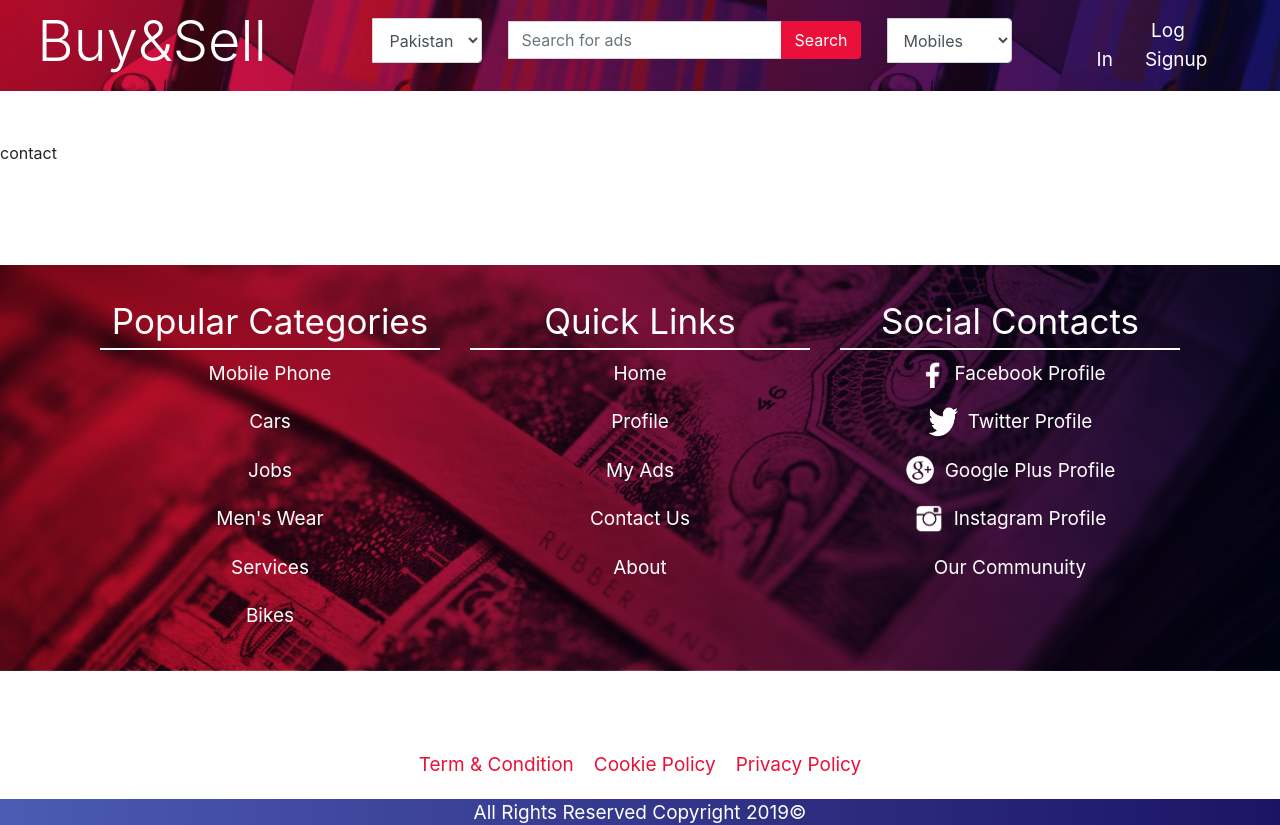
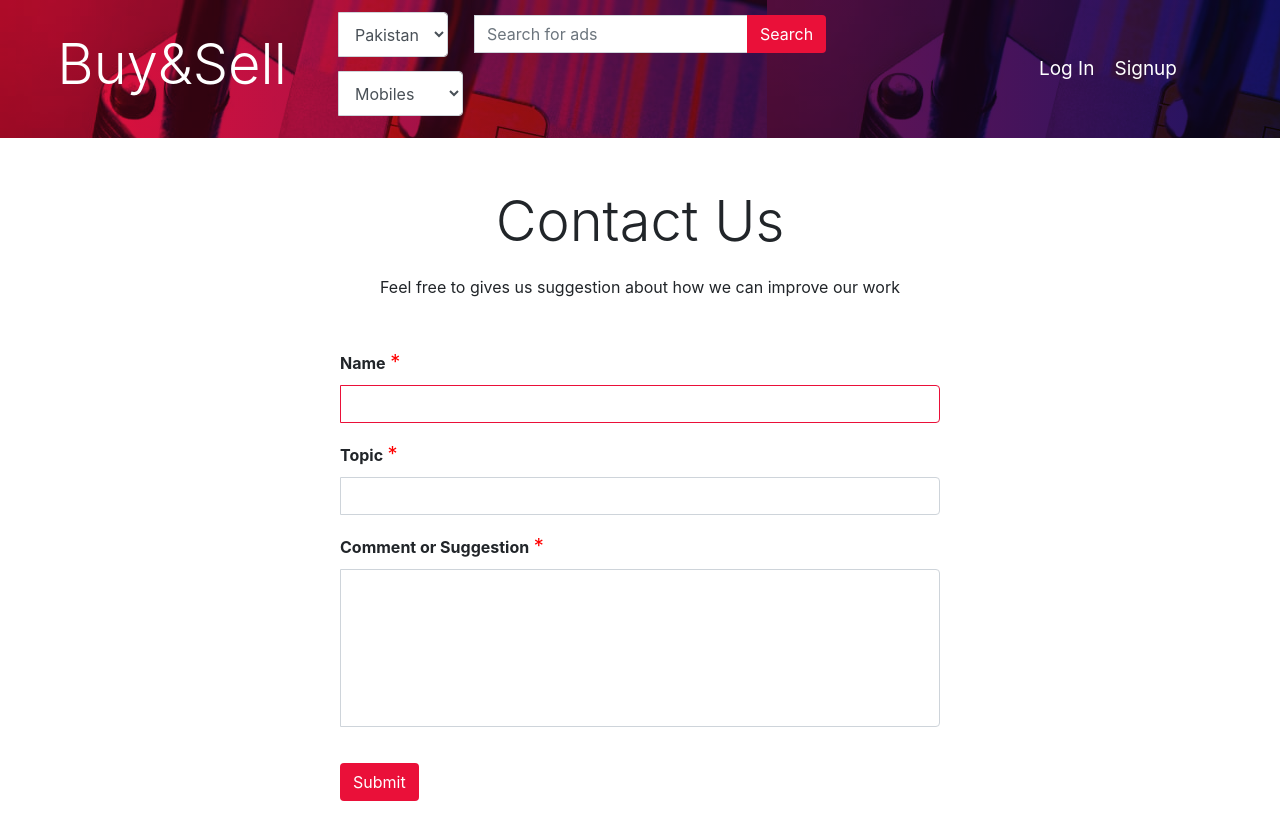
Before and after one commit to Shamaz1999/Final-Year-Project, a React (Create React App) app: page /contact in a window 1280 px wide. Shown: the top 825 px of the page. Built offline with nearby package versions, Linux system fonts and the light colour scheme.

Commit message:
New Component Added and Styled some previous components

```diff
--- a/src/App.css
+++ b/src/App.css
@@ -9,6 +9,10 @@ ul, li {
 a{
   color: white;
   text-decoration: none!important;
+}
+.required{
+  color: red;
+  font-size: 20px;
 }
 .nav-search{
   margin-left: 10px!important;
@@ -23,7 +27,8 @@ a{
 .form-control:focus{
   -webkit-box-shadow: none!important;
   box-shadow: none!important;
-  border-color: #EA1039!important
+  border-color: #EA1039!important;
+  outline: none!important;
 }
 .foot-nav{
   clear: both;
@@ -132,14 +137,17 @@ li.col-heading{
 
 }
 .main-logo{
-  padding-right: 40px;
+  /* padding-right: 40px; */
   color: white;
 }
 .nav-link{
   color: white!important;
   display: inline!important;
   font-size: 19px;
+  padding: 0px!important;
+  margin:0 10px;
 }
+
 .login-list{
   list-style-type: none;
 }
@@ -152,20 +160,7 @@ li.col-heading{
   padding: 4px;
   margin: 0 0 8px 86px;
 }
-.nav-links{
-  list-style-type: none;
-  float: right;
-  margin: 13px 98px;
-}
-.nav-links li{
-  margin: 5px;
-  display: inline-block;
-}
-.nav-links li a{
-  text-decoration: none;
-  color: white;
-  font-size: 20px;
-}
+
 .clear{
   clear: both;
 }
@@ -318,13 +313,6 @@ margin: 0 auto;
   margin: 0 auto;
   width: 600px;
 }
-/* .align-left ul{
-  margin: 0 !important;
-  float: right !important;
-}
-.align-left ul li{
-  float: right !important;
-} */
 .main-signup{
   margin: 0 auto;
   width: 600px;
@@ -332,7 +320,6 @@ margin: 0 auto;
 .no-pad{
   padding: 0!important;
 }
-
 .form-container{
   color: white;
   padding: 50px;
@@ -393,7 +380,15 @@ margin: 0 auto;
 .login-btn:active{
   box-shadow:  0px 0px 10px -.5px black;
   top: 3px;
-  outline: none;
+  /* outline: none!important; */
+  /* -webkit-appearance: unset!important; */
+  /* box-shadow: none!important; */
+
+}
+.login-btn:focus{
+  /* outline: none!important; */
+  -webkit-appearance: unset!important;
+  box-shadow: none!important;
 }
 .float-right p{
  margin-top: 25px;
@@ -564,8 +559,16 @@ marquee{
   padding: 5px;
   width: 100%;
 }
-region-selec-a
 .detail-input:focus{
   outline: none!important;
   border-bottom: 1px solid #EA1039;
 }
+#contact-comment{
+  resize: none;
+}
+
+/* Current Ad Component Styling */
+.ad-img-container{
+  border: 1px solid gainsboro;
+  padding: 20px 60px;
+}
--- a/src/App.js
+++ b/src/App.js
@@ -11,6 +11,7 @@ import About from './Components/about'
 import Contact from './Components/contact'
 import Details from './Components/details'
 import MyAds from './Components/myAds'
+import Ad from './Components/currentAd'
 
 class App extends Component {
 
@@ -23,6 +24,7 @@ class App extends Component {
           <Nav />
           <Switch>
 
+            <Route path='/ad' component={Ad} />
             <Route path='/myads' component={MyAds} />
             <Route path='/details' component={Details} />
             <Route path='/contact' component={Contact} />
--- a/src/Components/contact.js
+++ b/src/Components/contact.js
@@ -1,12 +1,72 @@
 import React, { Component } from 'react';
+// import {Link} from 'react-router-dom'
 
 class Contact extends Component {
+    state={
+        name:"",
+        topic:"",
+        comments:""
+    }
+    componentDidMount(){
+        const input = this.refs.name;
+        input.focus();
+    }
+    verify = ()=>{
+
+        if(this.state.name==""){
+            alert('Your Name is required!')
+            const input = this.refs.name
+            input.focus()
+            return false
+        }
+        if(this.state.topic==""){
+            alert('Topic Name is required!')
+            const input = this.refs.topic
+            input.focus()
+            return false
+        }
+        if(this.state.comments==""){
+            alert('Description is required!')
+            const input = this.refs.comment
+            input.focus()
+            return false
+        }
+            alert("Thanks for your feedback! Now you can navigate to Homepage")
+
+
+    }
 
     render(){
+        console.log(this.state)
         return(
             <div className="app">
-             contact
-
+            <div className="main-login">
+                <form className="login-form" method="POST" style={{marginBottom:"190px"}} id="login-form">
+                        <div className="display-4" style={{marginBottom:"20px"}}>
+                            Contact Us
+                        </div>
+                        <p className="text-center mb-5">Feel free to gives us suggestion about how we can improve our work</p>
+                        <div>
+                            <div className="form-group mar">
+                                <label htmlFor="exampleInputEmail1"><b>Name</b> <span className="required">*</span></label>
+                                <input type="email" name="login-email" onChange={e => this.setState({name:e.target.value})} ref="name" className="form-control"  />
+                            </div>
+                            <div className="form-group">
+                                <label htmlFor="exampleInputPassword1"><b>Topic</b> <span className="required">*</span></label>
+                                <input type="text" name="login-pass" onChange={e => this.setState({topic:e.target.value})} ref="topic" className="form-control"/>
+                            </div>
+                            <div className="form-group">
+                                <label htmlFor="exampleInputPassword1"><b>Comment or Suggestion</b> <span className="required">*</span></label>
+                                <textarea name="comments" id="contact-comment" ref="comment" onChange={e => this.setState({comments:e.target.value})} className="form-control" cols="30" rows="6"></textarea>
+                            </div>
+                            <div>
+                                <div className="float-left">
+                                    <input type="button" className="btn login-btn" onClick={this.verify} value="Submit"/>
+                                </div>
+                            </div>
+                        </div>
+                    </form>
+            </div>
             </div>
             );
     }
--- /dev/null
+++ b/src/Components/currentAd.js
@@ -0,0 +1,29 @@
+import React, { Component } from 'react';
+import {Link} from 'react-router-dom'
+import adImg from './../images/b3.jpg'
+
+class Ad extends Component {
+    state={
+        name:"",
+        topic:"",
+        comments:""
+    }
+
+    render(){
+        console.log(this.state)
+        return(
+            <div className="app">
+                <div className="container">
+                <div className="ad-img-container">
+
+                    <img src={adImg} alt="Ad Image" height="500" width="600"/>
+
+                </div>
+
+                </div>
+            </div>
+            );
+    }
+}
+
+export default Ad
--- a/src/Components/login.js
+++ b/src/Components/login.js
@@ -3,25 +3,50 @@ import {Link} from "react-router-dom"
 
 
 class Login extends Component {
+
+    state={
+        email:"",
+        password:""
+    }
+    componentDidMount(){
+        const input = this.refs.email;
+        input.focus();
+    }
+    verify=()=>{
+        if(this.state.email == ""){
+            alert('Email is required');
+            var input = this.refs.email;
+            input.focus();
+            return false
+        }
+        if(this.state.password==""){
+            alert("Password is required");
+            var input = this.refs.password;
+            input.focus();
+            return false
+        }
+    }
+
     render() {
+        console.log(this.state)
         return (
             <div className="main-login">
-                <form className="login-form" method="POST" style={{marginBottom:"190px"}} id="login-form" action="index.html">
+                <form className="login-form" method="POST" style={{marginBottom:"190px"}} id="login-form" action="">
                         <div className="display-4">
                             Login to Your Account!
                         </div>
                         <div>
                             <div className="form-group mar">
-                                <label htmlFor="exampleInputEmail1"><b>Email Address</b></label>
-                                <input type="email" name="login-email" className="form-control" aria-describedby="emailHelp" placeholder="Enter email"/>
+                                <label htmlFor="exampleInputEmail1"><b>Email Address</b> <span className="required">*</span></label>
+                                <input type="email" name="login-email" onChange={e => this.setState({email:e.target.value})} ref="email" className="form-control"  placeholder="Enter email"/>
                             </div>
                             <div className="form-group">
-                                <label htmlFor="exampleInputPassword1"><b>Password</b></label>
-                                <input type="password" name="login-pass" className="form-control" placeholder="Enter Password"/>
+                                <label htmlFor="exampleInputPassword1"><b>Password</b> <span className="required">*</span></label>
+                                <input type="password" name="login-pass" onChange={e => this.setState({password:e.target.value})} ref="password" className="form-control" placeholder="Enter Password"/>
                             </div>
                             <div>
                                 <div className="float-left">
-                                    <button type="submit" className="btn login-btn">Submit</button>
+                                    <button onClick={this.verify} className="btn login-btn">Submit</button>
                                 </div>
                                 <div className="float-right">
                                    <p id="swap">
--- a/src/Components/navbar.js
+++ b/src/Components/navbar.js
@@ -12,11 +12,11 @@ class Nav extends Component {
 
             <div>
                 <nav className="navbar navbar-expand-lg navbar-light ">
-                    <div className="col-md-3 col-sm-12 text-center">
+                    <div className="col-md-3 col-sm-12 text-center no-pad">
                         <Link to="/home"><h1 className="display-4 main-logo">Buy&Sell</h1></Link>
                     </div>
-                    <div className="col-md-7 col-sm-12 text-center no-pad mt-1">
-                        <form className="form-inline  d-inline-flex">
+                    <div className="col-md-6 col-sm-12 text-center no-pad mt-1">
+                        <form className="form-inline text-center d-inline-flex">
 
                             <div className="form-group nav-search">
                                 <select className="form-control region-selec-a" id="exampleFormControlSelect1">
@@ -288,20 +288,11 @@ class Nav extends Component {
                     </div>
 
 
-                    <div className="col-md-2 col-sm-12 text-center " >
-                        <div className="m-t-c" id="navbarSupportedContent">
-                            <ul className="login-list">
-
-                                <li style={{ padding: "10px 10px" }} className="nav-item">
-                                    <Link className="nav-link" to="/login">Log In</Link>
-                                </li>
-
-                                <li className="nav-item">
-                                    <Link to="/signup" className="nav-link">Signup</Link>
-                                </li>
-                            </ul>
-
-                        </div>
+                    <div className="col-md-3 col-sm-12 text-center " >
+                        {/* <div className="m-t-c"> */}
+                            <Link className="nav-link" to="/login">Log In</Link>
+                            <Link to="/signup" className="nav-link">Signup</Link>
+                        {/* </div> */}
                     </div>
                 </nav>
             </div>
--- a/src/Components/signup.js
+++ b/src/Components/signup.js
@@ -2,6 +2,7 @@ import React, { Component } from 'react'
 import { Link } from 'react-router-dom'
 import 'react-phone-number-input/style.css'
 import PhoneInput from 'react-phone-number-input'
+import { createVerify } from 'crypto';
 
 
 class Signup extends Component {
@@ -15,12 +16,84 @@ class Signup extends Component {
         country:"",
         address:"",
     }
+    componentDidMount(){
+        const input = this.refs.userName;
+        input.focus();
+    }
+
+    verify=()=>{
+        if(this.state.name==""){
+            alert('Name is required!')
+            var input = this.refs.userName;
+            input.focus()
+            return false
+        }else
+        if(this.state.email==""){
+            alert('Email is required!')
+            var input = this.refs.userEmail;
+            input.focus()
+            return false
+        }else
+        if(this.state.password==""){
+            alert('Password is required!')
+            var input = this.refs.userPassword;
+            input.focus()
+            return false
+        }else
+        if(this.state.phone==""){
+            alert('Phone Number is required!')
+            var input = document.getElementById("phone-num")
+            input.focus()
+            return false
+        }else
+        if(this.state.gender==""){
+            alert('Gender is required!')
+            return false
+        }else
+        if(this.state.DOB==""){
+            alert('Date of Birth is required!')
+            var input = this.refs.userDOB;
+            input.focus();
+            return false
+        }else
+        if(this.state.country==""){
+            alert('Country is required!')
+            var input = this.refs.userCountry;
+            input.focus()
+            return false
+        }else
+        if(this.state.address==""){
+            alert('Address is required!')
+            var input = this.refs.userAddress;
+            input.focus()
+            return false
+        }else if(this.state.password.length <= 6){
+            alert("Password must me 7 characters long!")
+            var input = this.refs.userPassword;
+            input.focus()
+            return false
+        }else {
+            var option = {
+                method: 'POST',
+                body: JSON.stringify(this.state),
+                headers : {
+                    'Content-Type': 'application/json'
+                }
+            }
+
+            fetch('http://localhost:8000/signup', option)
+            .then(res => res.json())
+            .then(data => console.log(data))
+            .catch(err=> console.log(err))
+
+        }
+    }
 
     render() {
         console.log(this.state)
         return (
             <div className='main-signup'>
-                <form className="signup-form hidden" id="signup-form" method="POST" style={{marginBottom:"190px"}} action="index.html">
+                <form className="signup-form hidden" id="signup-form" method="POST" style={{marginBottom:"190px"}} action="localhost:8000/signup">
                         <div className="display-4">
                             Create Your Account!
                         </div>
@@ -28,43 +101,42 @@ class Signup extends Component {
                         <br/>
                         <div>
                             <div className="form-group mar">
-                                <label htmlFor="exampleInputEmail1"><b>Full Name</b></label>
-                                <input type="text" name="user-name" onInput={e=> this.setState({name: e.target.value})}  className="form-control" aria-describedby="emailHelp" placeholder="Enter your name"/>
+                                <label htmlFor="exampleInputEmail1"><b>Full Name</b> <span className="required">*</span></label>
+                                <input type="text"  name="user-name" ref="userName" onInput={e=> this.setState({name: e.target.value})}  className="form-control"  placeholder="Enter your name"/>
                             </div>
                             <div className="form-group">
-                                <label htmlFor="exampleInputEmail1"><b>Email Address</b></label>
-                                <input type="email" name="user-email" onInput={e=> this.setState({email: e.target.value})} className="form-control" aria-describedby="emailHelp" placeholder="Enter your email"/>
+                                <label htmlFor="exampleInputEmail1"><b>Email Address</b> <span className="required">*</span></label>
+                                <input type="email"  name="user-email" ref="userEmail" onInput={e=> this.setState({email: e.target.value})} className="form-control" placeholder="Enter your email"/>
                             </div>
                             <div className="form-group">
-                                <label htmlFor="exampleInputEmail1"><b>Password</b></label>
-                                <input type="password" name="user-password" onInput={e=> this.setState({password: e.target.value})} className="form-control" aria-describedby="emailHelp" placeholder="Enter your password"/>
+                                <label htmlFor="exampleInputEmail1"><b>Password</b> <span className="required">*</span></label>
+                                <input type="password"  name="user-password" ref="userPassword" onInput={e=> this.setState({password: e.target.value})} className="form-control" placeholder="Enter your password"/>
                             </div>
                             <div className="form-group">
-                                <label htmlFor="phone-num"><b>Phone Number</b></label>
-                                {/* <input type="tel" pattern="[+]{1}[0-9]{3}-[0-9]{11}" required name="signup-email" class="form-control" aria-describedby="emailHelp" placeholder="Enter your Mobile Number"/>         */}
-                                <PhoneInput className="form-control" id="phone-num" placeholder="Enter phone number" onChange={ phone => this.setState({ phone }) } />
+                                <label htmlFor="phone-num"><b>Phone Number</b> <span className="required">*</span></label>
+                                <PhoneInput className="form-control"  ref="userNum" id="phone-num" placeholder="Enter phone number" onChange={ phone => this.setState({ phone }) } />
                             </div>
                             <div>
-                                <p><b>Gender</b></p>
+                                <p><b>Gender</b> <span className="required">*</span></p>
                                 <div className="radio">
                                 <div className="custom-control custom-radio custom-control-inline">
-                                    <input type="radio" onInput={e=> this.setState({gender: e.target.value})} value="male" id="customRadioInline1" name="gender" className="custom-control-input"/>
+                                    <input type="radio" ref="male" onInput={e=> this.setState({gender: e.target.value})} value="male" id="customRadioInline1" name="gender" className="custom-control-input"/>
                                     <label className="custom-control-label" htmlFor="customRadioInline1">Male</label>
                                 </div>
                                 <div className="custom-control custom-radio custom-control-inline">
-                                    <input type="radio" onInput={e=> this.setState({gender: e.target.value})} value="female" id="customRadioInline2" name="gender" className="custom-control-input"/>
+                                    <input type="radio" ref="female" onInput={e=> this.setState({gender: e.target.value})} value="female" id="customRadioInline2" name="gender" className="custom-control-input"/>
                                     <label className="custom-control-label" htmlFor="customRadioInline2">Female</label>
                                 </div>
                                 </div>
                             </div>
                             <div className="form-group">
-                                <label htmlFor="user-DOB"><b>Date of Birth</b></label>
-                                <input type="date" name="user-DOB" onInput={e=> this.setState({DOB: e.target.value})} id="user-DOB" className="form-control" aria-describedby="emailHelp" placeholder="Enter your date of bitrh"/>
+                                <label htmlFor="user-DOB"><b>Date of Birth</b> <span className="required">*</span></label>
+                                <input type="date"  name="user-DOB" ref="userDOB" onInput={e=> this.setState({DOB: e.target.value})} id="user-DOB" className="form-control" aria-describedby="emailHelp" placeholder="Enter your date of bitrh"/>
                             </div>
                             <div className="form-group">
-                                <label htmlFor="user-country"><b>Country</b></label>
-                                <select id="user-country" onInput={e=> this.setState({country: e.target.value})} className="form-control" name="Country">
-<option value="" disabled >Select Country</option>
+                                <label htmlFor="user-country"><b>Country</b> <span className="required">*</span></label>
+                                <select id="user-country" ref="userCountry" onInput={e=> this.setState({country: e.target.value})} className="form-control" name="Country">
+<option value="" selected disabled >Select Country</option>
 <option value="United States">United States</option>
 <option value="United Kingdom">United Kingdom</option>
 <option value="Afghanistan">Afghanistan</option>
@@ -228,7 +300,7 @@ class Signup extends Component {
 <option value="Northern Mariana Islands">Northern Mariana Islands</option>
 <option value="Norway">Norway</option>
 <option value="Oman">Oman</option>
-<option value="Pakistan">Pakistan</option>
+<option  value="Pakistan">Pakistan</option>
 <option value="Palau">Palau</option>
 <option value="Palestinian Territory, Occupied">Palestinian Territory, Occupied</option>
 <option value="Panama">Panama</option>
@@ -309,12 +381,12 @@ class Signup extends Component {
 </select>
                             </div>
                             <div className="form-group">
-                                <label htmlFor="user-address"><b>Address</b></label>
-                                <input type="text" id="user-address" onInput={e=> this.setState({address: e.target.value})} name="signup-address" className="form-control" aria-describedby="emailHelp" placeholder="Enter your address"/>
+                                <label htmlFor="user-address"><b>Address</b> <span className="required">*</span></label>
+                                <input type="text"id="user-address" ref="userAddress" onInput={e=> this.setState({address: e.target.value})} name="signup-address" className="form-control" aria-describedby="emailHelp" placeholder="Enter your address"/>
                             </div>
                             <div>
                                 <div className="float-left">
-                                    <button type="submit" className="btn login-btn">Submit</button>
+                                    <button type="submit" onClick={this.verify} className="btn login-btn">Submit</button>
                                 </div>
                                 <div className="float-right">
                                     <p id="swap1"><Link to="/login">Already have an account! Sign in now.</Link></p>
```
Also changed, not shown: src/Components/content.js (+8 -6 lines).
